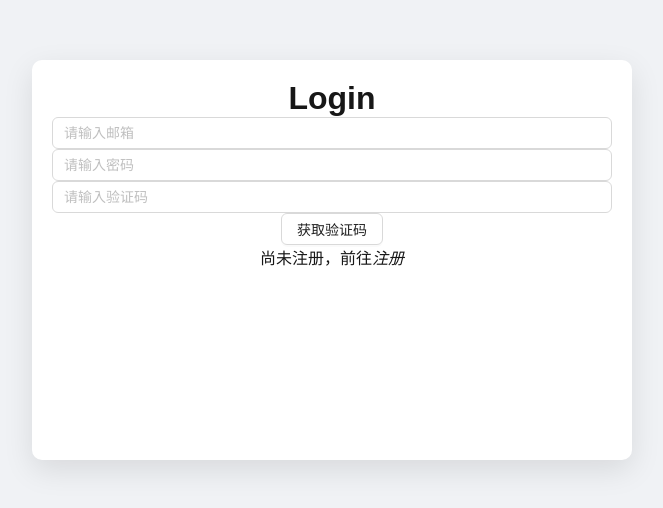
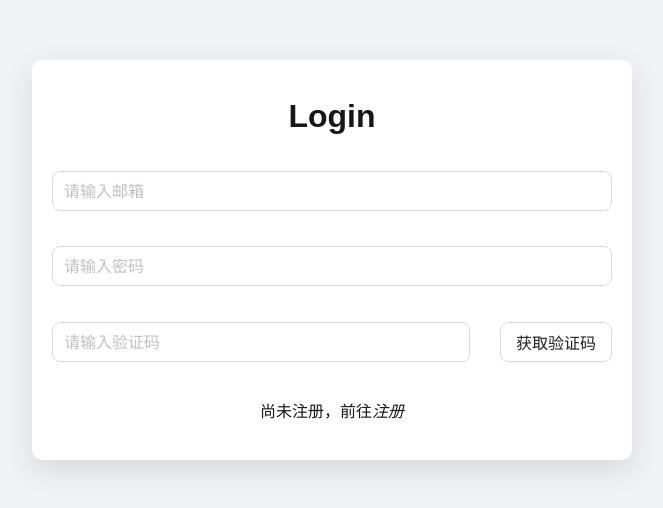
Before and after one commit to OneHuLu/chat-next-project, a Next.js app: page / in a window 1280 px wide. Shown: the part 140-648 px from the top of the page, without its empty margins (308-971 px from the left). Built offline with nearby package versions, Linux system fonts and the light colour scheme.

Commit message:
refactor(LoginComponent) 使用 SCSS 优化样式，调整输入框和按钮的大小

```diff
--- a/app/components/Login/LoginComponent.tsx
+++ b/app/components/Login/LoginComponent.tsx
@@ -1,5 +1,6 @@
 import { Button, Input } from "antd";
 import AuthCardComponent from "../AuthCard/AuthCardComponent";
+import styles from "./login.module.scss";
 interface LoginProps {
   isLogin?: boolean;
   setLogin?: (isLogin: boolean) => void;
@@ -7,12 +8,13 @@ interface LoginProps {
 export default function LoginComponent(props: LoginProps) {
   return (
     <AuthCardComponent isChange={props.isLogin ?? false}>
+      <div className={styles.login}>
         <h1>Login</h1>
-      <Input placeholder="请输入邮箱" />
-      <Input placeholder="请输入密码" />
-      <div>
-        <Input placeholder="请输入验证码" />
-        <Button>获取验证码</Button>
+        <Input placeholder="请输入邮箱" size="large" />
+        <Input placeholder="请输入密码" size="large" />
+        <div className={styles.get_code}>
+          <Input placeholder="请输入验证码" size="large" />
+          <Button size="large" className={styles.btn}>获取验证码</Button>
         </div>
         <div>
           尚未注册，前往
@@ -20,6 +22,7 @@ export default function LoginComponent(props: LoginProps) {
             <i>注册</i>
           </span>
         </div>
+      </div>
     </AuthCardComponent>
   );
 }
--- a/app/components/Login/login.module.scss
+++ b/app/components/Login/login.module.scss
@@ -0,0 +1,19 @@
+.login {
+  width: 100%;
+  height: 100%;
+  display: flex;
+  flex-direction: column;
+  justify-content: space-around;
+  align-items: center;
+
+  .get_code {
+    width: 100%;
+    display: flex;
+    flex-direction: row;
+    align-items: center;
+    justify-content: space-between;
+    .btn {
+        margin-left: 30px;
+    }
+  }
+}
```
Lines whose indentation alone changed are shown as unchanged.
